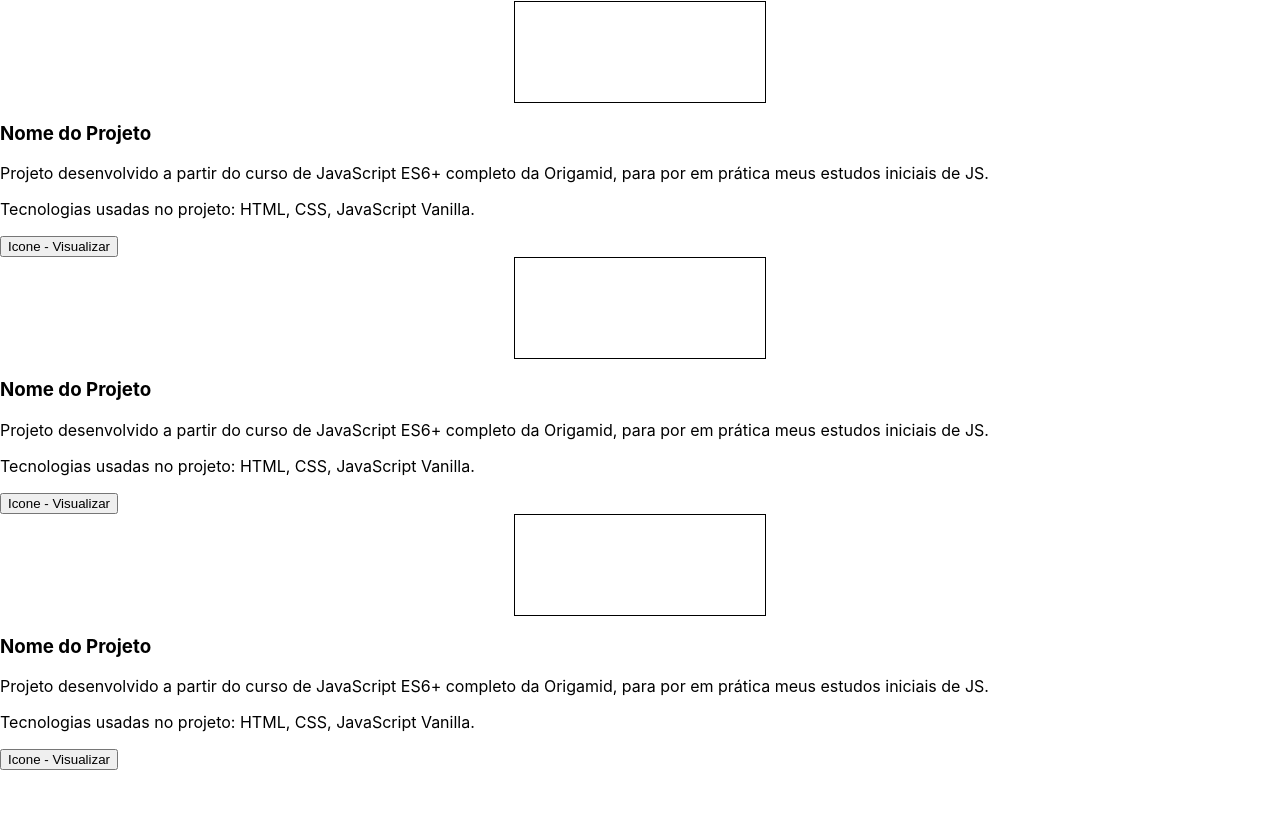
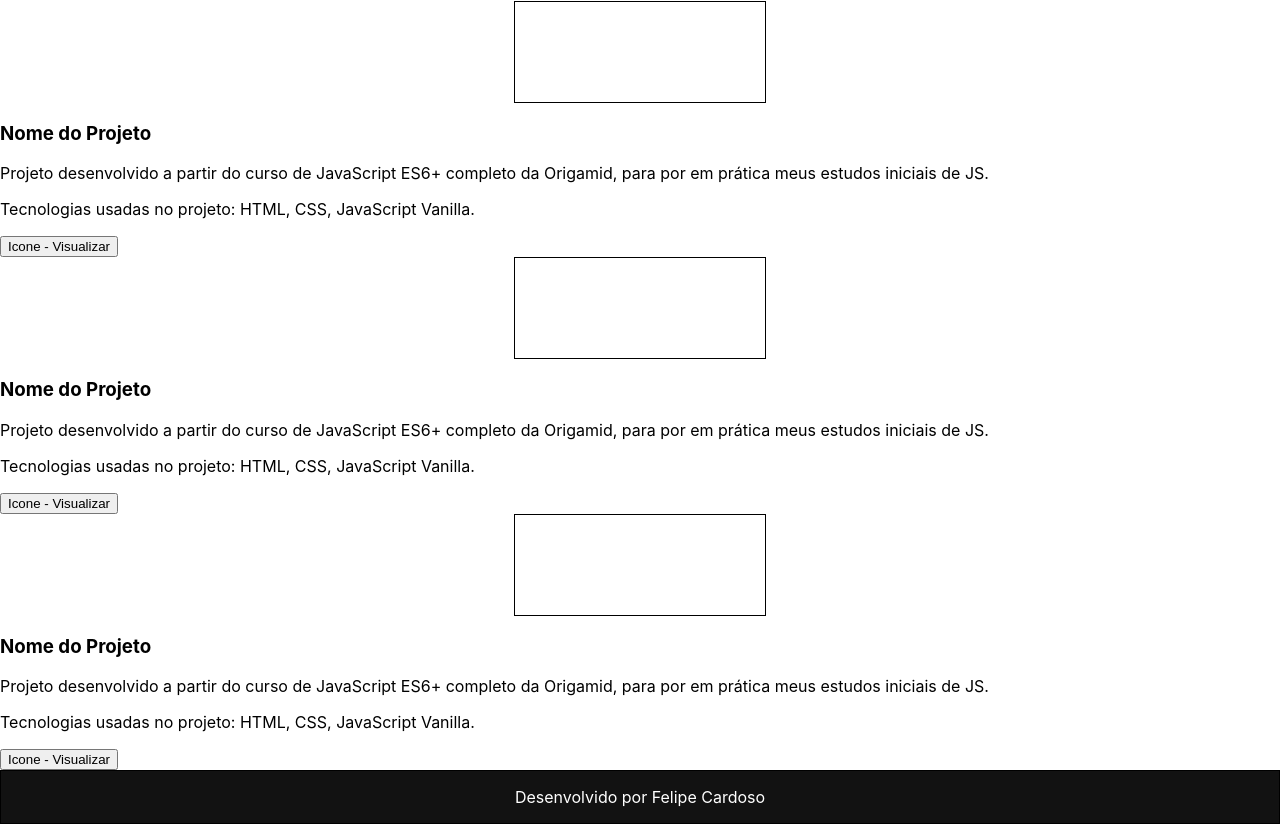
Before and after one commit to cardoso0/portfolio, a React (Vite) app: page / in a window 1280 px wide. Shown: the part 521-1345 px from the top of the page. Before the commit the page ends 1291 px from the top, so only its background shows below. Built offline with nearby package versions, Linux system fonts and the light colour scheme.

Commit message:
[feat] created structure of the footer

```diff
--- a/src/App.jsx
+++ b/src/App.jsx
@@ -3,6 +3,7 @@
 import { Home } from "../src/components/Home/Home"
 import { Sobre } from "../src/components/Sobre/Sobre"
 import { Projetos } from './components/Projetos/Projetos'
+import { Footer } from './components/Footer/Footer'
 
 const App = () => {
 
@@ -13,6 +14,7 @@
         <Home />
         <Sobre />
         <Projetos />
+        <Footer />
       </S.Container>
     </div>
   )
--- /dev/null
+++ b/src/components/Footer/Footer.jsx
@@ -0,0 +1,10 @@
+import * as S from './style'
+
+export const Footer = () => {
+
+  return (
+    <S.Footer>
+      <p>Desenvolvido por Felipe Cardoso</p>
+    </S.Footer>
+  )
+}
--- /dev/null
+++ b/src/components/Footer/style.js
@@ -0,0 +1,11 @@
+import styled from "styled-components";
+
+export const Footer = styled.footer`
+  background-color: #121212;
+  border: 1px solid black;
+
+  p {
+    color: white;
+    text-align: center;
+  }
+`
```
